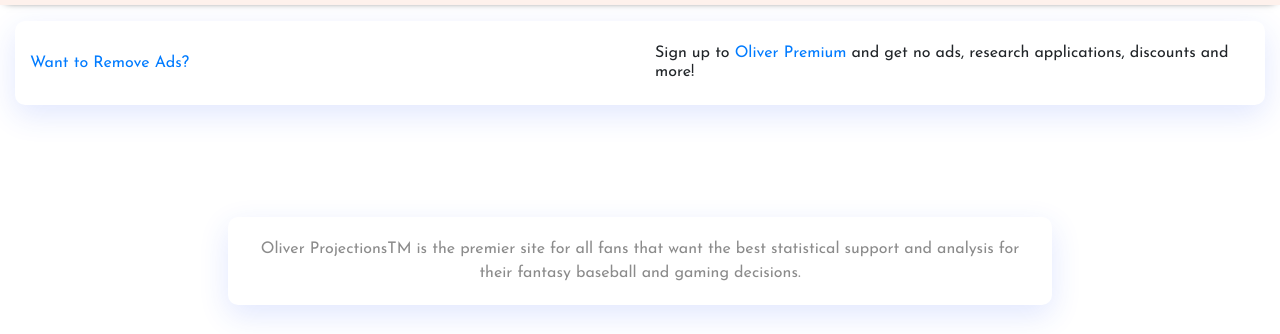
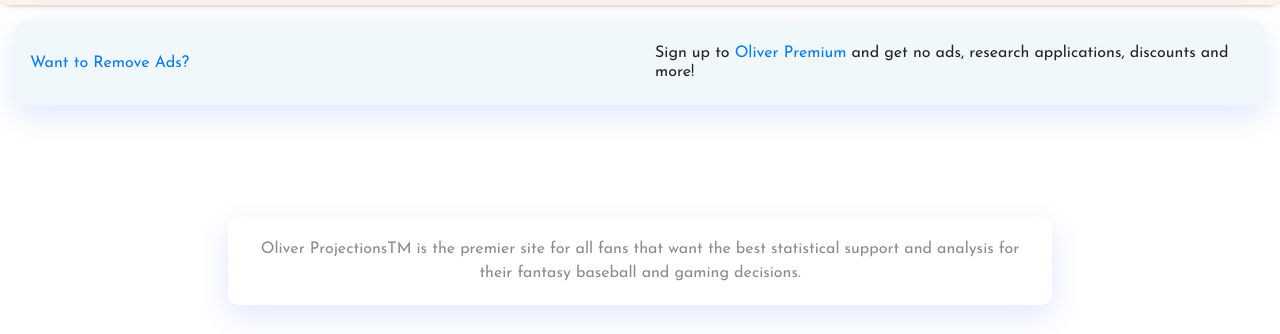
Before and after one commit to mdsowrov2020/baseball_redesign, a plain HTML site: page index.html in a window 1280 px wide. Shown: the part 61-395 px from the top of the page. Drawn offline with Linux system fonts and the light colour scheme; a web font is replaced by a local one.

Commit message:
revision ii

```diff
--- a/css/style2.css
+++ b/css/style2.css
@@ -143,6 +143,7 @@
   box-shadow: 0px 10px 30px #2b56f524 !important;
   padding: 15px;
   border-radius: 10px;
+  background-color: #f0f8fc;
 }
 .cutom_nav {
   -webkit-box-shadow: 0px 2px 8px -6px #000000;
```
